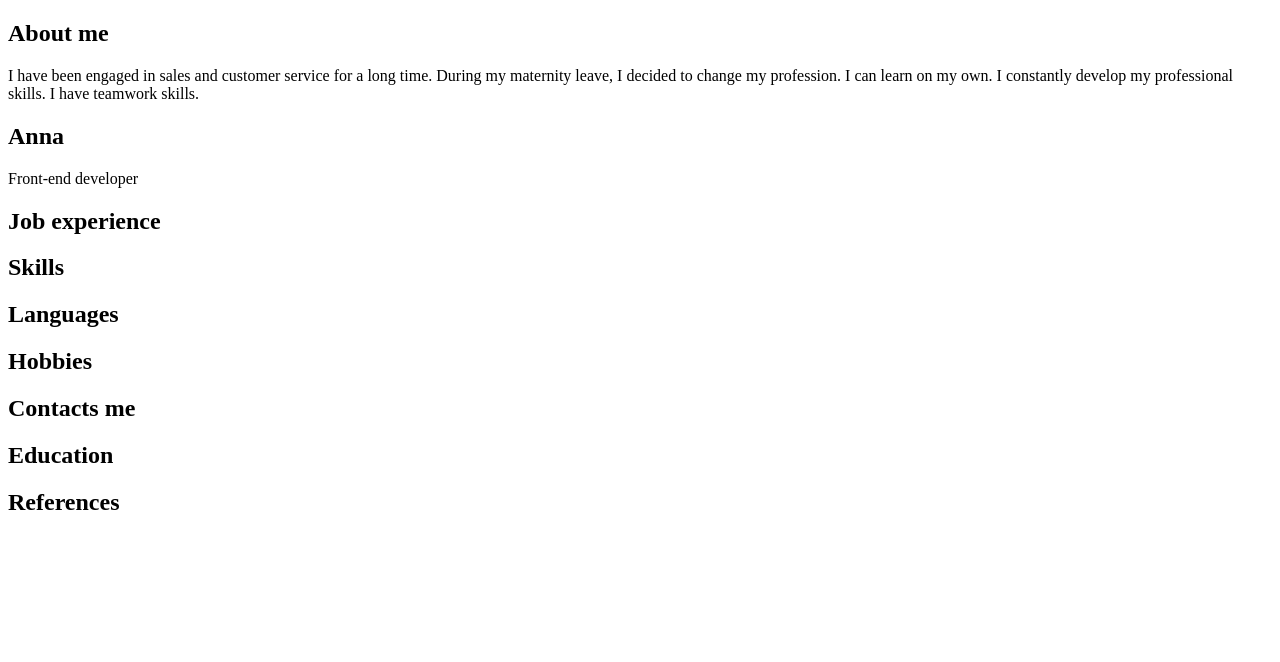
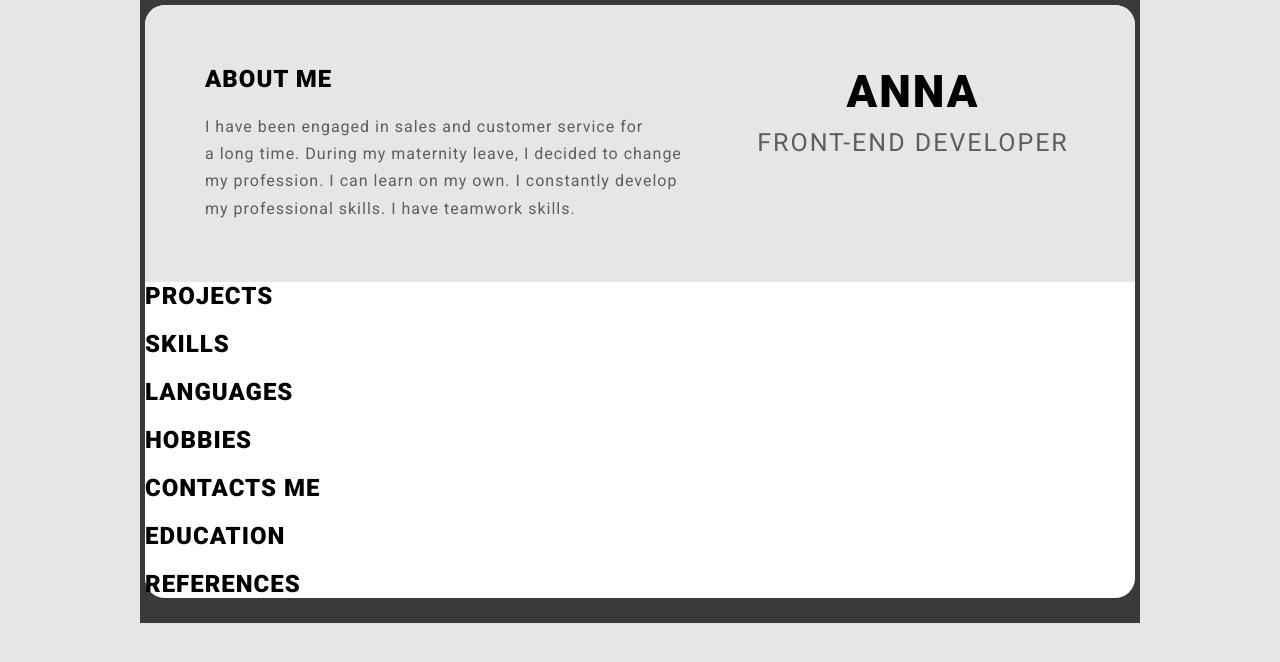
Before and after one commit to AnnStarrySky/rsschool-cv, a plain HTML site: page index.html in a window 1280 px wide. Drawn offline with Linux system fonts and the light colour scheme.

Commit message:
feat: add block "about me"

```diff
--- a/index.html
+++ b/index.html
@@ -4,26 +4,31 @@
     <meta charset="UTF-8">
     <meta name="viewport" content="width=device-width, initial-scale=1.0">
     <title>Document</title>
+    <link rel="preconnect" href="https://fonts.googleapis.com">
+    <link rel="preconnect" href="https://fonts.gstatic.com" crossorigin>
+    <link href="https://fonts.googleapis.com/css2?family=Roboto:ital,wght@0,100..900;1,100..900&display=swap" rel="stylesheet">
+    <link rel="stylesheet" href="style.css">
 </head>
 <body>
-    <div>
-        <div>
-            <section class="about-me">
-                <div>
-                    <h2>About me</h2>
-                    <p>I&nbsp;have been engaged in&nbsp;sales and customer service for a&nbsp;long time. During my&nbsp;maternity leave, I&nbsp;decided to&nbsp;change my&nbsp;profession. I&nbsp;can learn on&nbsp;my&nbsp;own. I&nbsp;constantly develop my&nbsp;professional skills. I&nbsp;have teamwork skills.</p>
+    <div class="container">
+        <div class="resume">
+            <div class="resume-top">
+                <section class="about-me flex">
+                    <div class="name-info">
+                        <h2 class="name-info__title">About me</h2>
+                        <p class="name-info__descr">I&nbsp;have been engaged in&nbsp;sales and customer service for a&nbsp;long time. During my&nbsp;maternity leave, I&nbsp;decided to&nbsp;change my&nbsp;profession. I&nbsp;can learn on&nbsp;my&nbsp;own. I&nbsp;constantly develop my&nbsp;professional skills. I&nbsp;have teamwork skills.</p>
                     </div>
-                <div>
-                    <h1>Anna</h1>
-                    <p>Front-end developer</p>
+                    <div class="name">
+                        <h1 class="name__title">Anna</h1>
+                        <p class="name__prof">Front-end developer</p>
                     </div>
                 </section>
             </div>
-        <div>
+            <div class="resume-button">
                 <div>
                     <section>
                         <h2>
-                        Job experience
+                            Projects
                         </h2>
                     </section>
                     <section>
@@ -57,5 +62,6 @@
                 </div>
             </div>
         </div>
+    </div>
 </body>
 </html>
--- a/style.css
+++ b/style.css
@@ -1,3 +1,102 @@
+@import url('https://fonts.googleapis.com/css2?family=Roboto:ital,wght@0,100..900;1,100..900&display=swap');
+
+
 *{
     box-sizing: border-box;
 }
+
+a {
+    color: inherit;
+    text-decoration: none;
+}
+
+p, h1, h2{
+    padding: 0;
+    margin: 0;
+}
+
+h1,h2 {
+    text-transform: uppercase;
+}
+
+body{
+    font-family: 'Roboto', sans-serif;
+    max-width: 1920px;
+    margin: 0 auto;
+    --black-color: black;
+    --white-color: white;
+    --light-gray-color: rgb(230, 230, 230);
+    --dark-gray-color: rgb(94, 94, 94);
+    --max-gray-color: rgb(58, 58, 58);
+    background-color: var(--light-gray-color);
+}
+
+.container{
+    max-width: 1000px;
+    margin: 0 auto;
+    background-color: var(--max-gray-color);
+    padding: 5px 0 5px;
+}
+
+.resume{
+    max-width: 990px;
+    margin: 0 auto;
+    border-radius: 20px;
+    background-color: var(--white-color);
+}
+
+p{
+    color: var(--dark-gray-color);
+    letter-spacing: 1px;
+}
+
+.resume {
+    background-color: var(--white-color);
+
+}
+
+.resume-top{
+    padding: 60px;
+    background-color: var(--light-gray-color);
+    border-radius: 20px 20px 0px 0px;
+}
+
+h2{
+    margin-bottom: 20px;
+    font-weight: 1000;
+    letter-spacing: 1px;
+}
+
+.flex{
+    display: flex;
+}
+
+/* about-me*/
+
+.name-info{
+    width: 60%;
+    margin-right: 60px;
+}
+
+.name-info__descr{
+    line-height: 1.7;
+}
+
+.name{
+    width: 40%;
+    text-align: center;
+}
+
+.name__title{
+    font-size: 45px;
+    margin-bottom: 10px;
+    letter-spacing: 2px;
+    font-weight: 1000;
+}
+
+.name__prof{
+    font-size: 25px;
+    text-transform: uppercase;
+    font-weight: 400;
+    letter-spacing: 2px;
+}
```
Lines whose indentation alone changed are shown as unchanged.
